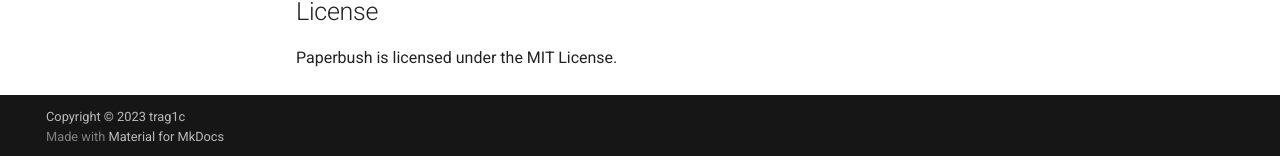
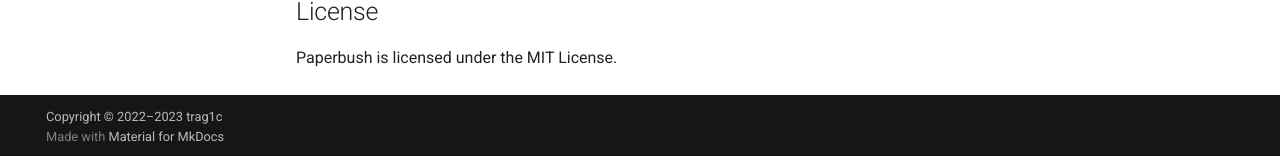
Before and after one commit to trag1c/paperbush, an MkDocs documentation site: the page built from docs/index.md, in a window 1280 px wide and 1363 px high. Shown: the part 1204-1360 px from the top of the window. Built offline with MkDocs 1.6.1 and Material for MkDocs 9.7.7, drawn with Linux system fonts in a browser that asks for light colours; comment, search, counter and statistics services are not loaded.

Commit message:
Updated mkdocs copyright year

```diff
--- a/mkdocs.yml
+++ b/mkdocs.yml
@@ -1,7 +1,7 @@
 site_name: Paperbush Documentation
 repo_url: https://github.com/trag1c/paperbush
 repo_name: trag1c/paperbush
-copyright: Copyright &copy; 2023 trag1c
+copyright: Copyright &copy; 2022–2023 trag1c
 nav:
   - Home: index.md
   - Examples: examples.md
```
